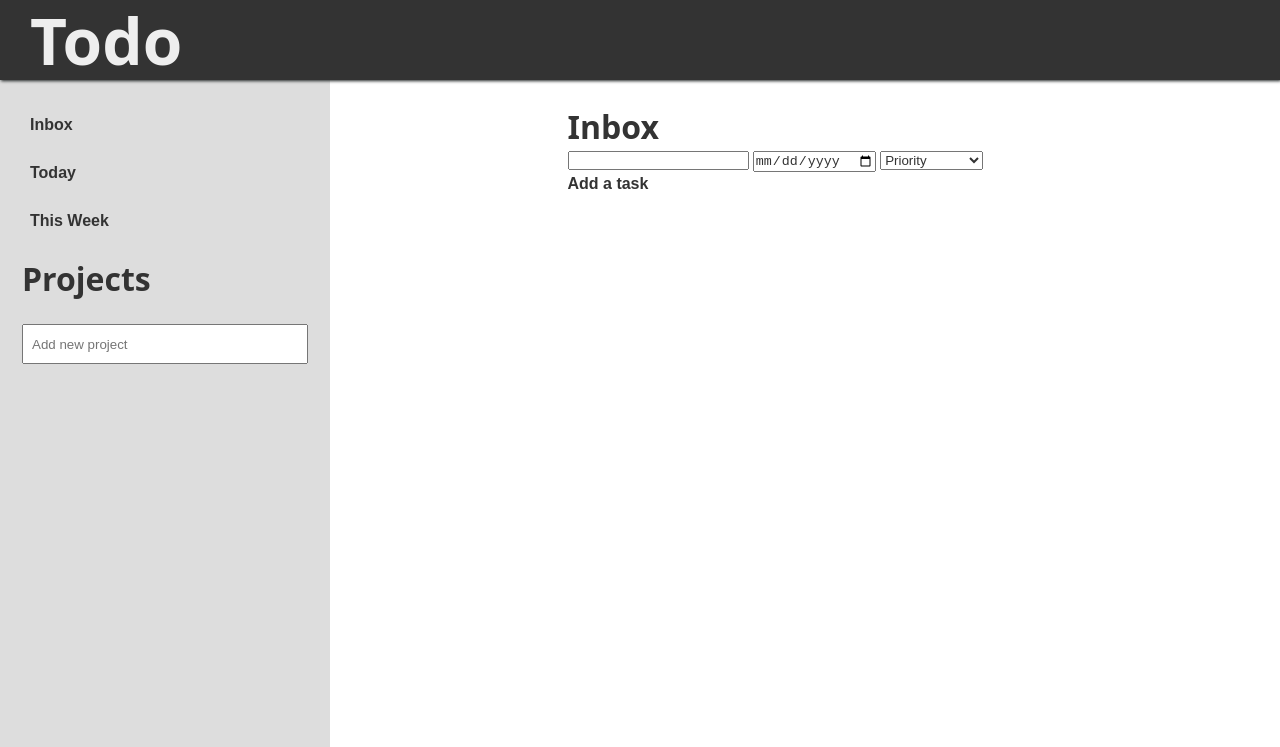
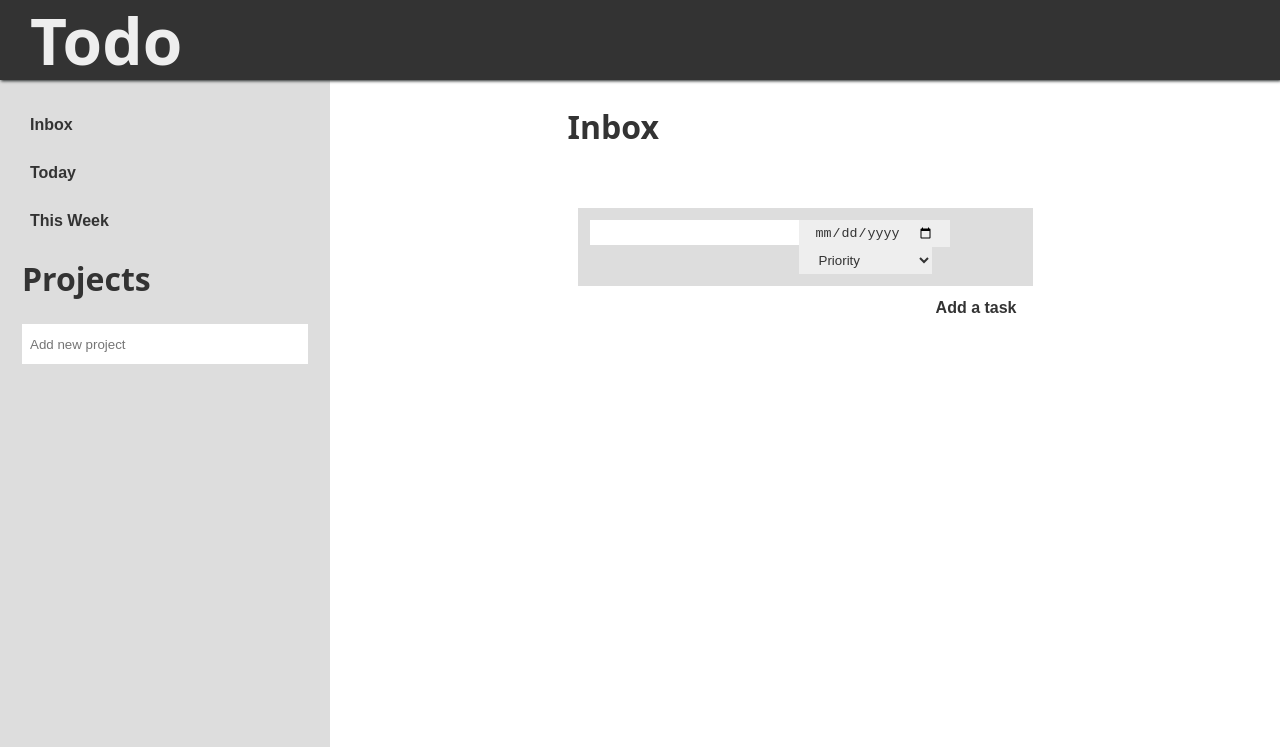
Before and after one commit to 0lympusMons/ToDo-List-Retry, a website built with webpack: page dist/index.html in a window 1280 px wide. Shown: the top 747 px of the page. Built offline with nearby package versions, Linux system fonts and the light colour scheme.

Commit message:
Improve UI

```diff
--- a/src/modules/UI.js
+++ b/src/modules/UI.js
@@ -243,20 +243,28 @@ export default class UI {
     //example: createFormNode(Storage.inboxStorage)
     static createFormNode(reference) {
         let form = document.createElement("form");
-        form.setAttribute("id", "form");
+        form.setAttribute("id", "addTaskForm");
         form.setAttribute("action", "");
         form.innerHTML = `
 
+            <div class="row-container">
+                <div class="left-panel">
                 <input required type="text" name="taskTitle" id="task-title">
+                </div>
+
+                <div class="right-panel">
                     <input type="date" name="date" id="taskDate">
                     <select name="priority" id="taskPriority">
                         <option value="Unset" disabled selected>Priority</option>
                         <option value="Important">Important</option>
                         <option value="Not Important">Not Important</option>
                     </select>
+                </div>
+            </div>
 
+            <div class="row-container submit">
                 <button type="submit" id="addTask">Add a task</button>
-
+            </div>
         `;
 
         //form submit event listener
```
Also changed, not shown: dist/index.html, dist/styles.css. Lines whose indentation alone changed are shown as unchanged.
